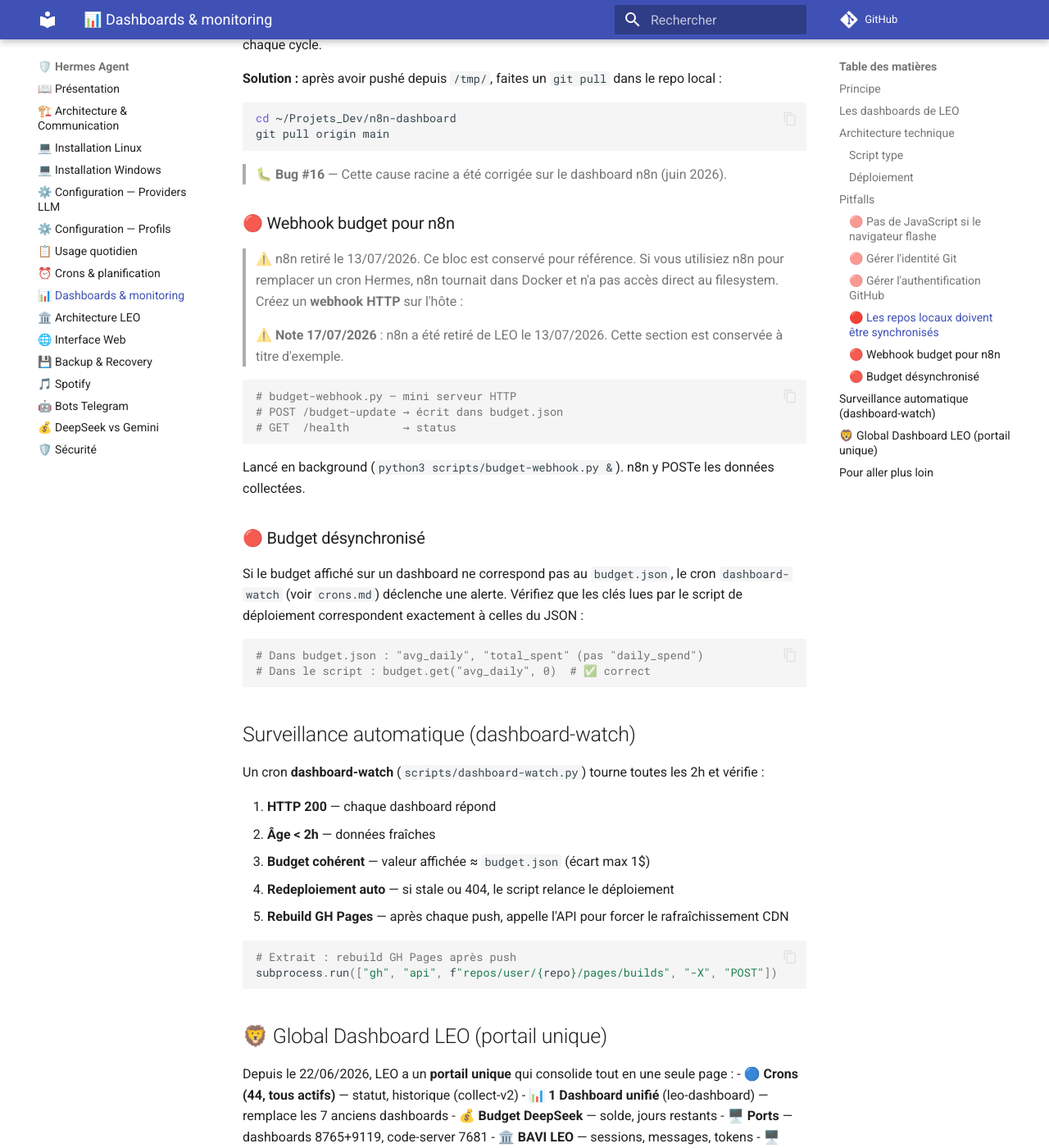
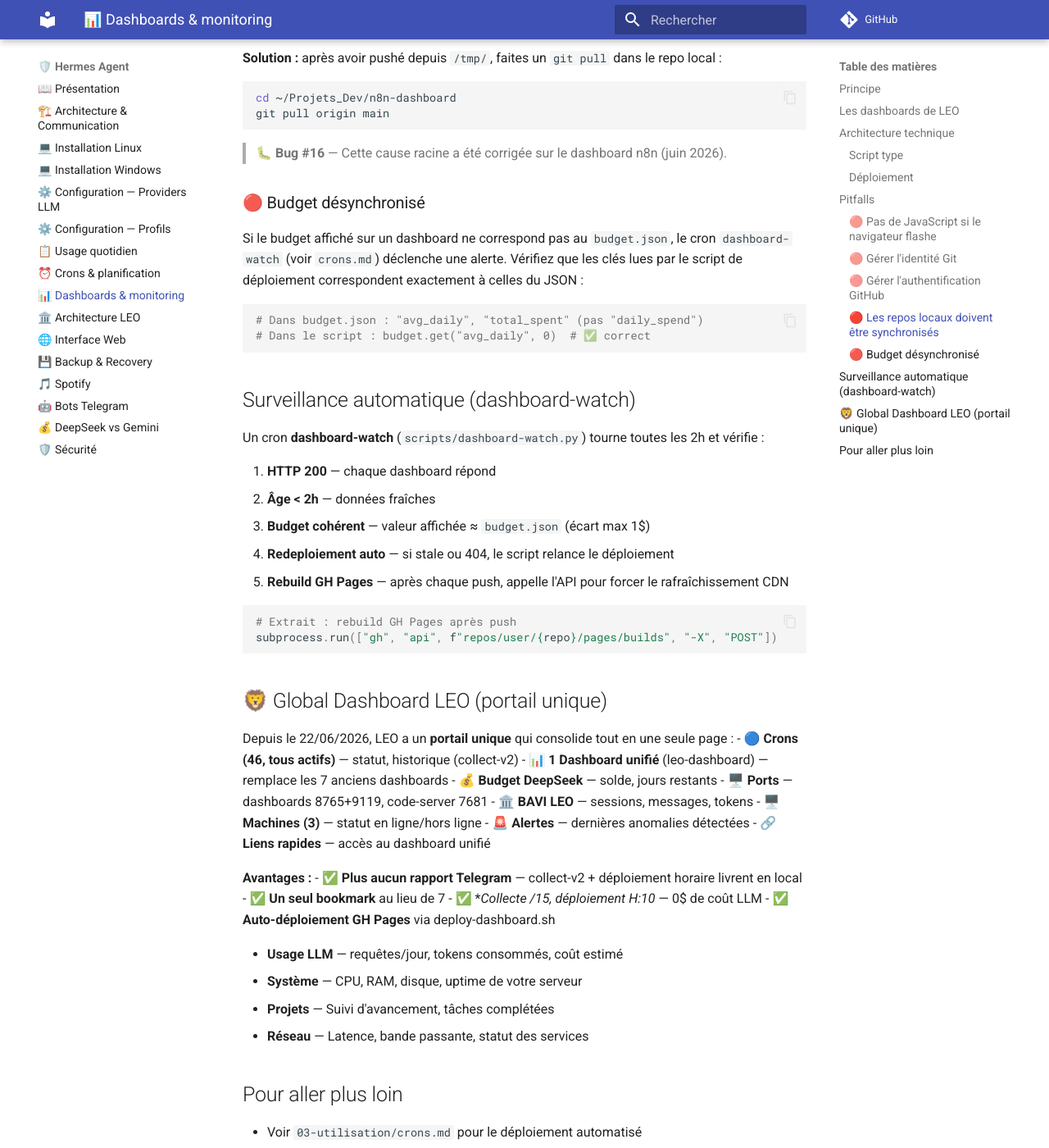
Before and after one commit to christophedanhier-hash/hermes-wiki, an MkDocs documentation site: the page built from docs/hermes/utilisation/dashboards.md, in a window 1280 px wide and 1400 px high, scrolled down 3016 px. Shown: the whole window at 82% size. Built offline with MkDocs 1.6.1 and Material for MkDocs 9.7.7, drawn with Linux system fonts in a browser that asks for light colours; comment, search, counter and statistics services are not loaded; some of the changed text lies outside the part shown.

Commit message:
fix(dashboards): crons 46, vaults 5, sources 10, cron ID, n8n retiré

````diff
--- a/docs/hermes/utilisation/dashboards.md
+++ b/docs/hermes/utilisation/dashboards.md
@@ -18,17 +18,17 @@
 
 > ⚠️ **Mise à jour du 04/07/2026** : Les 7 dashboards pré-crash (LEO KPI, BAVI LEO, Machines, Crons, GitHub, n8n, Global) sont OBSOLÈTES et figés au 30/06/2026. NE PLUS les consulter.
 
-LEO a **1 dashboard unifié** en production, généré par le collecteur `collect-v2.py` (8 sources — Mettre à jour la documentation pour indiquer que n8n n'est plus utilisé.) :
+LEO a **1 dashboard unifié** en production, généré par le collecteur `collect-v2.py` (10 sources) :
 
 | Dashboard | Contenu | URL | Collecte | Déploiement |
 |-----------|---------|-----|----------|-------------|
-| **LEO Dashboard** | Synthèse, Analyses, Infra, BAVI (20 KPI, 4 charts, 4 vaults) | [leo-dashboard](http://localhost:8765/dashboard) | collect-v2.py */15 | deploy-dashboard.sh H:10 |
+| **LEO Dashboard** | Synthèse, Analyses, Infra, BAVI (20 KPI, 4 charts, 5 vaults) | [leo-dashboard](http://localhost:8765/dashboard) | collect-v2.py */15 | deploy-dashboard.sh H:10 |
 
 Scripts :
 - `~/.hermes/profiles/michel/scripts/collect-v2.py` — collecteur unifié (state.db des 5 profils, infra, budget, vaults)
 - `~/.hermes/profiles/michel/scripts/deploy-dashboard.sh` — génère HTML + push GitHub Pages
 
-Cron ID `4d6ec4488b3c` dans le profil `michel`.
+Cron ID `e350dd5a464a` dans le profil `michel`.
 
 Tous sont générés par des scripts `no_agent` — **0$ de coût LLM** par mise à jour.
 
@@ -134,20 +134,6 @@
 
 > 🐛 **Bug #16** — Cette cause racine a été corrigée sur le dashboard n8n (juin 2026).
 
-### 🔴 Webhook budget pour n8n
-
-> ⚠️ n8n retiré le 13/07/2026. Ce bloc est conservé pour référence. Si vous utilisiez n8n pour remplacer un cron Hermes, n8n tournait dans Docker et n'a pas accès direct au filesystem. Créez un **webhook HTTP** sur l'hôte :
-
-> ⚠️ **Note 17/07/2026** : n8n a été retiré de LEO le 13/07/2026. Cette section est conservée à titre d'exemple.
-
-```python
-# budget-webhook.py — mini serveur HTTP
-# POST /budget-update → écrit dans budget.json
-# GET  /health        → status
-```
-
-Lancé en background (`python3 scripts/budget-webhook.py &`). n8n y POSTe les données collectées.
-
 ### 🔴 Budget désynchronisé
 
 Si le budget affiché sur un dashboard ne correspond pas au `budget.json`, le cron `dashboard-watch` (voir `crons.md`) déclenche une alerte. Vérifiez que les clés lues par le script de déploiement correspondent exactement à celles du JSON :
@@ -175,7 +161,7 @@
 ## 🦁 Global Dashboard LEO (portail unique)
 
 Depuis le 22/06/2026, LEO a un **portail unique** qui consolide tout en une seule page :
-- 🔵 **Crons (44, tous actifs)** — statut, historique (collect-v2)
+- 🔵 **Crons (46, tous actifs)** — statut, historique (collect-v2)
 - 📊 **1 Dashboard unifié** (leo-dashboard) — remplace les 7 anciens dashboards
 - 💰 **Budget DeepSeek** — solde, jours restants
 - 🖥️ **Ports** — dashboards 8765+9119, code-server 7681
@@ -199,7 +185,7 @@
 
 - Voir `03-utilisation/crons.md` pour le déploiement automatisé
 - Voir `03-utilisation/architecture-leo.md` pour la vue complète (schéma Mermaid, interactions, filets)
-- Voir `exemples/LEO.md` pour les dashboards en production
+
 *Document mis à jour le 18/07/2026 à 12:00 — Léo 🦁*
 
 ---
````
